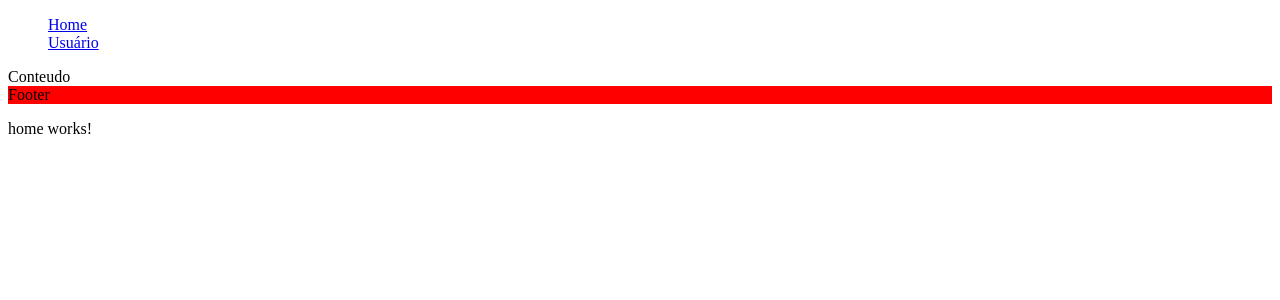
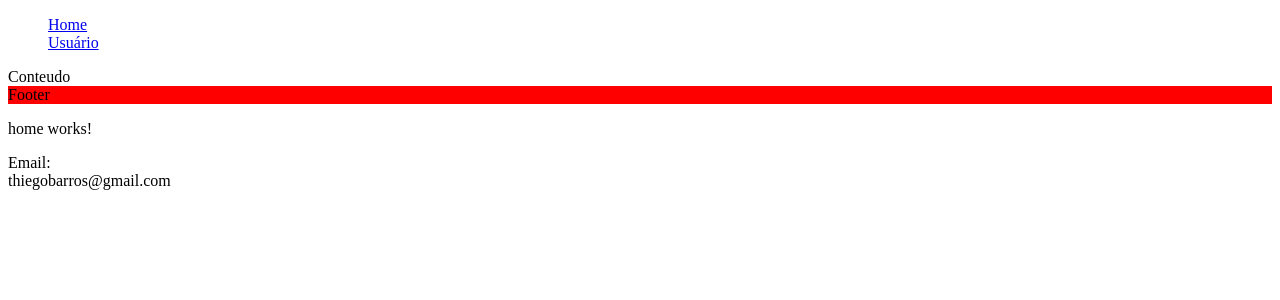
Before and after one commit to thiegobarros/firstAngular, an Angular app: page /#/home in a window 1280 px wide. Shown: the top 300 px of the page. Built offline with nearby package versions, Linux system fonts and the light colour scheme.

Commit message:
trabalhando com service e model

```diff
--- a/src/app/home/home.component.html
+++ b/src/app/home/home.component.html
@@ -1 +1,10 @@
 <p>home works!</p>
+
+
+<div>
+    Email:
+</div>
+
+<div>
+    {{usuario.email}}
+</div>
--- a/src/app/home/home.component.ts
+++ b/src/app/home/home.component.ts
@@ -1,4 +1,6 @@
 import { Component, OnInit } from '@angular/core';
+import { Usuario } from '../usuario';
+import { UsuarioService } from '../usuario.service';
 
 @Component({
   selector: 'home',
@@ -7,9 +9,11 @@ import { Component, OnInit } from '@angular/core';
 })
 export class HomeComponent implements OnInit {
 
-  constructor() { }
+  public usuario:Usuario
+  constructor(private usuarioService:UsuarioService) { }
 
   ngOnInit(): void {
+    this.usuario = this.usuarioService.getUsuario()
   }
 
 }
--- /dev/null
+++ b/src/app/usuario.service.ts
@@ -0,0 +1,19 @@
+import { Injectable } from '@angular/core';
+import { Usuario } from './usuario';
+
+@Injectable({
+  providedIn: 'root'
+})
+export class UsuarioService {
+
+  constructor() { }
+
+  getUsuario(): Usuario {
+    let usuario = new Usuario()
+    usuario.nome = "Thiego"
+    usuario.email = "thiegobarros@gmail.com"
+
+    return usuario
+  }
+
+}
--- /dev/null
+++ b/src/app/usuario.ts
@@ -0,0 +1,9 @@
+export class Usuario {
+    public nome:string
+    public email:string
+
+    constructor() {
+        this.nome = ""
+        this.email = ""
+    }
+}
--- a/src/app/usuario/usuario.component.html
+++ b/src/app/usuario/usuario.component.html
@@ -1 +1,9 @@
 <p>usuario works!</p>
+
+<div>
+    Nome:
+</div>
+
+<div>
+    {{usuario.nome}}
+</div>
--- a/src/app/usuario/usuario.component.ts
+++ b/src/app/usuario/usuario.component.ts
@@ -1,4 +1,6 @@
 import { Component, OnInit } from '@angular/core';
+import { Usuario } from '../usuario';
+import { UsuarioService } from '../usuario.service';
 
 @Component({
   selector: 'usuario',
@@ -7,9 +9,11 @@ import { Component, OnInit } from '@angular/core';
 })
 export class UsuarioComponent implements OnInit {
 
-  constructor() { }
+  public usuario:Usuario
+  constructor(private usuarioService:UsuarioService) { }
 
   ngOnInit(): void {
+    this.usuario = this.usuarioService.getUsuario()
   }
 
 }
```
Also changed, not shown: 2 other files (tests, documents, lock files or other folders).
